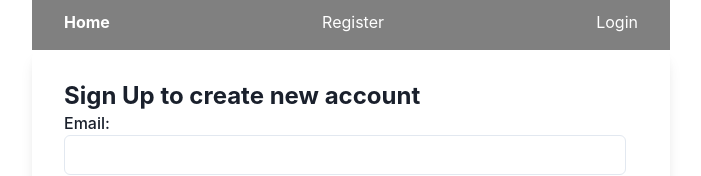
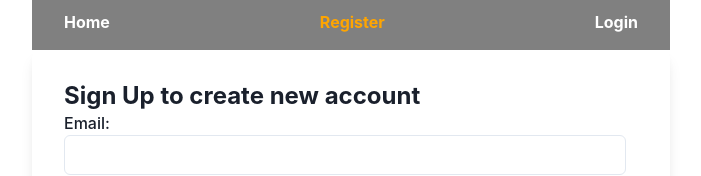
Before and after one commit to hotgorod/goit-react-hw-08-phonebook, a React (Create React App) app: page /goit-react-hw-08-phonebook/register in a window 1280 px wide. Shown: the top 176 px of the page, without its empty margins (289-990 px from the left). Built offline with nearby package versions, Linux system fonts and the light colour scheme.

Commit message:
Routes to homePage added

```diff
--- a/src/components/ContactForm/ContactForm..jsx
+++ b/src/components/ContactForm/ContactForm..jsx
@@ -1,5 +1,3 @@
-
-import React from 'react';
 
 import { useDispatch} from 'react-redux';
 import { addContact } from 'redux/contactSlice';
--- a/src/components/ContactList/ContactList.jsx
+++ b/src/components/ContactList/ContactList.jsx
@@ -51,7 +51,7 @@ const ContactList = () => {
             return (
               <li className={css.contactListItem} key={item.id}>
                 <p className={css.contactListItemText}>
-                  {item.name}: {item.phone}
+                  {item.name}: {item.number}
                 </p>
                 <IconButton
                   isRound={true}
--- a/src/components/Navigation/Navigation.jsx
+++ b/src/components/Navigation/Navigation.jsx
@@ -1,10 +1,9 @@
-import { Box, Flex, Link as ChakraLink} from '@chakra-ui/react';
+import { Box, Flex, Link as ChakraLink } from '@chakra-ui/react';
 import UserMenu from 'components/UserMenu/UserMenu';
 import React from 'react';
 import { useSelector } from 'react-redux';
-import { NavLink, Link, useLocation } from 'react-router-dom';
+import { Link, useLocation } from 'react-router-dom';
 import { selectAuthIsSignedIn } from 'redux/auth.selectors';
-
 
 const Navigation = () => {
   const isSignedIn = useSelector(selectAuthIsSignedIn);
@@ -31,10 +30,7 @@ const Navigation = () => {
             rounded: '4px',
           }}
           fontWeight="bold"
-          // bg={pathname === '/' ? 'orange' : 'transparent'}
-          // color={pathname === '/' ? 'white' : 'gray.400'}
           color={pathname === '/' ? 'orange' : 'white'}
-          // rounded={pathname === '/' ? '10px' : '10px'}
         >
           Home
         </ChakraLink>
@@ -52,7 +48,6 @@ const Navigation = () => {
                 rounded: '4px',
               }}
               fontWeight="bold"
-              // bg={pathname === '/contacts' ? 'orange' : 'transparent'}
               color={pathname === '/contacts' ? 'orange' : 'white'}
             >
               Contacts
@@ -61,8 +56,34 @@ const Navigation = () => {
           </>
         ) : (
           <>
-            <NavLink to="/register">Register</NavLink>
-            <NavLink to="/login">Login</NavLink>
+            <ChakraLink
+              to="/register"
+              as={Link}
+              _hover={{
+                textDecoration: 'none',
+                bg: 'orange',
+                color: 'black',
+                rounded: '4px',
+              }}
+              fontWeight="bold"
+              color={pathname === '/register' ? 'orange' : 'white'}
+            >
+              Register
+            </ChakraLink>
+            <ChakraLink
+              to="/login"
+              as={Link}
+              _hover={{
+                textDecoration: 'none',
+                bg: 'orange',
+                color: 'black',
+                rounded: '4px',
+              }}
+              fontWeight="bold"
+              color={pathname === '/login' ? 'orange' : 'white'}
+            >
+              Login
+            </ChakraLink>
           </>
         )}
       </Flex>
--- a/src/components/pages/HomePage.jsx
+++ b/src/components/pages/HomePage.jsx
@@ -1,15 +1,13 @@
-import {
-  Box,
-  Heading,
-  Container,
-  Text,
-  Button,
-  Stack,
-
-} from '@chakra-ui/react';
+import { Link as ChakraLink } from '@chakra-ui/react';
+import { Box, Heading, Container, Text, Button, Stack } from '@chakra-ui/react';
 import React from 'react';
+import { useSelector } from 'react-redux';
+import { Link, useLocation } from 'react-router-dom';
+import { selectAuthIsSignedIn } from 'redux/auth.selectors';
 
 const HomePage = () => {
+  const { pathname } = useLocation();
+  const isSignedIn = useSelector(selectAuthIsSignedIn);
   return (
     <>
       <Container maxW={'3xl'}>
@@ -40,20 +38,94 @@ const HomePage = () => {
             alignSelf={'center'}
             position={'relative'}
           >
-            <Button
-              colorScheme={'orange'}
-
-            >
-              Get Started
-            </Button>
-            <Button variant={'link'} colorScheme={'blue'} size={'sm'}>
-              Log In if you already have account
-            </Button>
+            {!isSignedIn ? (
+              <>
+                <Button as={Link} to='/register' colorScheme={'orange'}>Get Started</Button>
+                <ChakraLink
+                  to="/login"
+                  as={Link}
+                  _hover={{
+                    color: 'orange',
+                  }}
+                  fontWeight="bold"
+                  color={pathname === '/login' ? 'orange' : 'black'}
+                >
+                  Login if you already has an account
+                </ChakraLink>
+              </>
+            ) : (
+              <></>
+            )}
           </Stack>
         </Stack>
       </Container>
     </>
   );
-}
+};
 
 export default HomePage;
+
+// <ChakraLink
+//       to="/"
+//       as={Link}
+//       _hover={{
+//         textDecoration: 'none',
+//         bg: 'orange',
+//         color: 'black',
+//         rounded: '4px',
+//       }}
+//       fontWeight="bold"
+//       color={pathname === '/' ? 'orange' : 'white'}
+//     >
+//       Home
+//     </ChakraLink>
+
+//     {isSignedIn ? (
+//       <>
+//         <ChakraLink
+//           to="/contacts"
+//           as={Link}
+//           _active={{ color: 'red' }}
+//           _hover={{
+//             textDecoration: 'none',
+//             bg: 'orange',
+//             color: 'black',
+//             rounded: '4px',
+//           }}
+//           fontWeight="bold"
+//           color={pathname === '/contacts' ? 'orange' : 'white'}
+//         >
+//           Contacts
+//         </ChakraLink>
+//         <UserMenu />
+//       </>
+//     ) : (
+//       <>
+//         <ChakraLink
+//           to="/register"
+//           as={Link}
+//           _hover={{
+//             textDecoration: 'none',
+//             bg: 'orange',
+//             color: 'black',
+//             rounded: '4px',
+//           }}
+//           fontWeight="bold"
+//           color={pathname === '/register' ? 'orange' : 'white'}
+//         >
+//           Register
+//         </ChakraLink>
+//         <ChakraLink
+//           to="/login"
+//           as={Link}
+//           _hover={{
+//             textDecoration: 'none',
+//             bg: 'orange',
+//             color: 'black',
+//             rounded: '4px',
+//           }}
+//           fontWeight="bold"
+//           color={pathname === '/login' ? 'orange' : 'white'}
+//         >
+//           Login
+//         </ChakraLink>
--- a/src/components/pages/LoginPage.jsx
+++ b/src/components/pages/LoginPage.jsx
@@ -15,7 +15,7 @@ const LoginPage = () => {
   const dispatch = useDispatch();
 
   const onSubmit = data => {
-    console.log(data);
+
     dispatch(loginThunk(data));
     reset();
   };
--- a/src/redux/authReducer.js
+++ b/src/redux/authReducer.js
@@ -12,7 +12,7 @@ export const loginThunk = createAsyncThunk(
   async (formData, thunkAPI) => {
     try {
       const response = await requestLogin(formData);
-      console.log(response);
+
       return response;
     } catch (error) {
       return thunkAPI.rejectWithValue(error.message);
```
